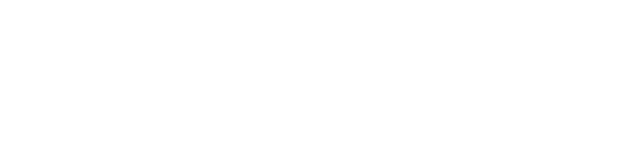
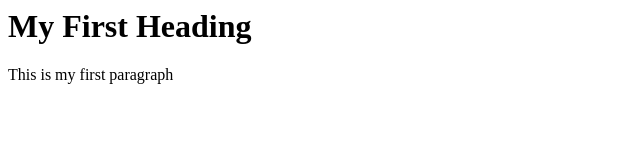
Before and after one commit to kim0927/Kim-Wang, a plain HTML site: page index.html in a window 1280 px wide. Shown: the whole page, without its empty margins (0-640 px from the left). Drawn offline with Linux system fonts and the light colour scheme.

Commit message:
Update index.html

```diff
--- a/index.html
+++ b/index.html
@@ -3,6 +3,7 @@
   <head>
     <meta charset="UTF-8">
     <title>My Website</title>
-  </head>
-
-  </html>
+    <body>
+  <h1>My First Heading</h1>
+  <p>This is my first paragraph</p>
+    </body>
```
